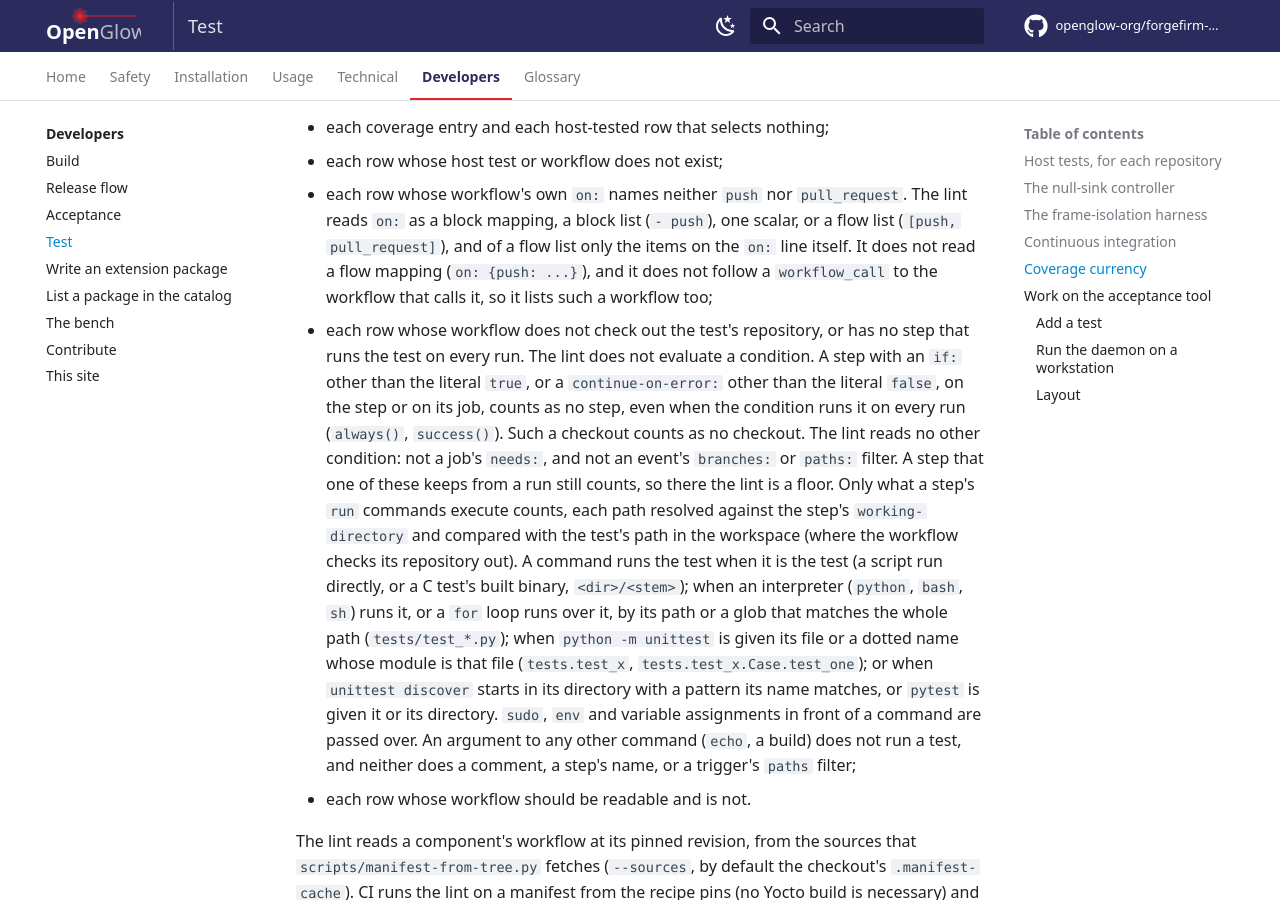
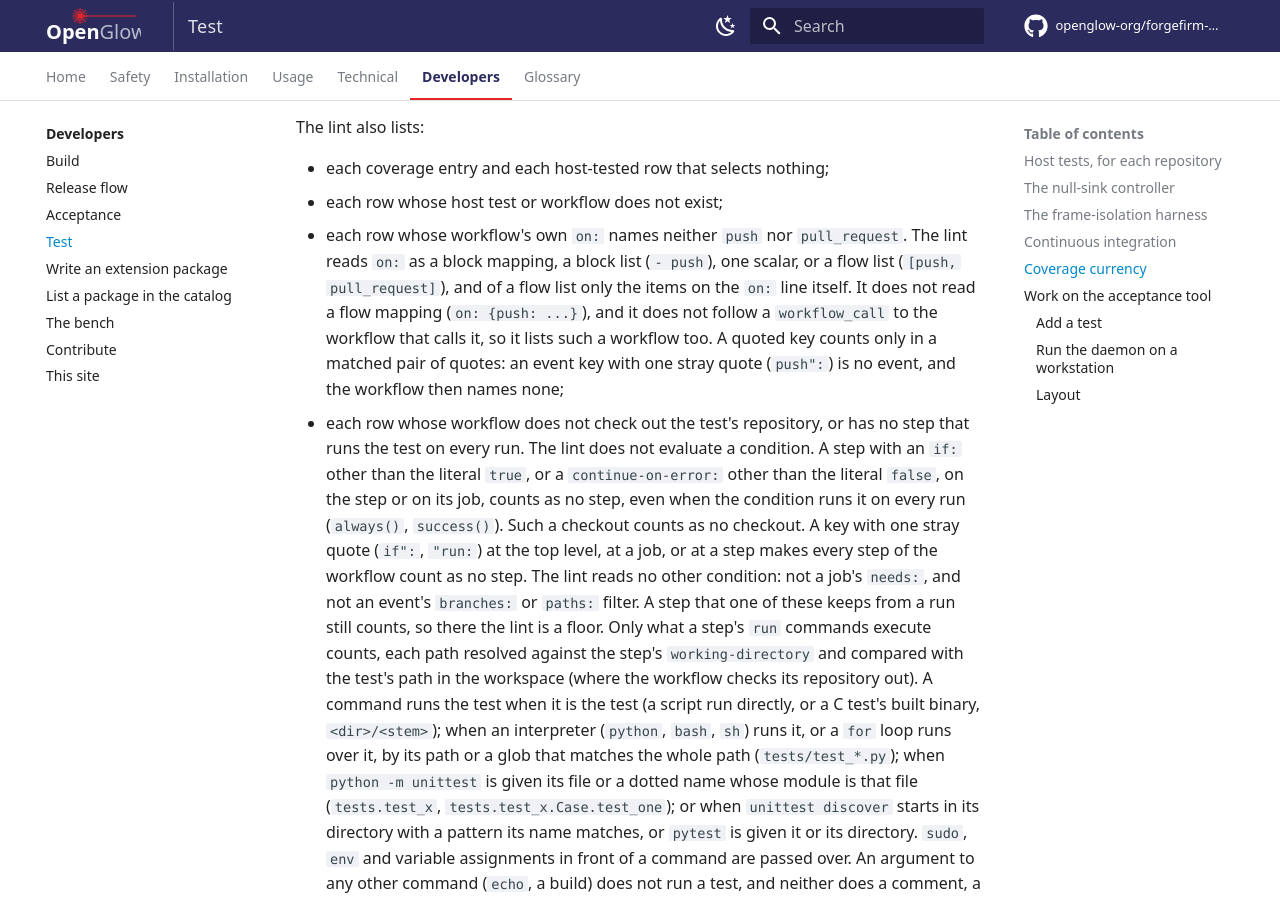
Before and after one commit to openglow-org/forgefirm-docs, an MkDocs documentation site: the page built from docs/developers/testing.md, in a window 1280 px wide and 900 px high, scrolled down 12783 px. Built offline with MkDocs 1.6.1 and Material for MkDocs 9.7.7, drawn with Linux system fonts in a browser that asks for light colours; comment, search, counter and statistics services are not loaded; some of the changed text lies outside the part shown.

Commit message:
Testing, Acceptance: a key with one stray quote reads as nothing, a suite module imports by the relative spelling, and the pyflakes step's failures
Companion of forgefirm c717ecb (forgetest: the lint reads a quoted key
only in a matched pair, and a key with one stray quote runs nothing),
a10fd77 (forgetest: the hash cases hold what a test's own import
imports in turn, and the guard refuses an absolute package import) and
6473e7d (forgetest-ci: the undefined-name step prints why it failed,
and fails a run SIGINT stopped).

- developers/testing.md, Coverage currency, the trigger entry: a quoted
  key counts only in a matched pair of quotes; an event key with one
  stray quote is no event, and the workflow then names none.
- developers/testing.md, Coverage currency, the step entry: a key with
  one stray quote at the top level, at a job, or at a step makes every
  step of the workflow count as no step.
- developers/acceptance.md, Domain fingerprints and inheritance: a
  suite module imports the package and its siblings by the relative
  spelling alone; the walk reads no absolute forgetest import, and a
  host test refuses one.
- developers/testing.md, Continuous integration, the forgetest-ci row:
  the pyflakes pass also fails on a status other than 0 or 1 and on a
  run SIGINT stops, and prints the capture when the run fails.

Proof: python -B scripts/check-style.py (style: clean), python -B
scripts/check-interfaces.py (interfaces: clean (245 checked)), and
the strict zensical build (No issues found) on the committed tree. The
lint's reading is workflow_triggers and workflow_steps in forgefirm's
forgetest/forgetest/manifest.py, run on probe workflows from a scratch
export of its HEAD: an event key push": with one quote under on: gives
no event, and the workflow names none; a step that runs ./build/x_test
counts, and no longer does with env": at the top level, if": among a
job's keys, or "run: at the step; the same step with "run": in a
matched pair counts. The guard is test_manifest.py's check of the
suite's package imports. The pyflakes step is the one in forgefirm's
.github/workflows/forgetest-ci.yml: a status other than 0 or 1 prints
pyflakes.txt and exits 1, and the grep fails the step on "undefined
name", "Traceback" and "... stopped".

Acceptance: none; docs only.

```diff
--- a/docs/developers/testing.md
+++ b/docs/developers/testing.md
@@ -141,7 +141,7 @@ coverage lint reads a component's workflow at its pinned revision instead
 | `forgeext` | `build` | fwup 1.16.0 (the version the image carries) and the CMake build with `-Werror`; eleven C tests, `install_test.py`, and `ffx_test.py`; and under `sudo`, `sandbox_test` and, with the rule file from a `forgefirm` checkout, `netrules_test.py`, `run_test.py`, and `sdk_test.py`. A test that reports it could not run (exit 77) fails the job. A second job, `holds-wire`, checks out `forgectrl` beside the tree at the head of its default branch, unpinned, and builds and runs its `holds_wire_test` against this tree's `holdkeep.c` ([the push order](release-flow.md#the-push-order)). |
 | `python3-gfhardware` | `host-tests` | Every test module, each in its own interpreter, with a checkout of `Glowforge-Utilities` beside the tree at the head of its default branch, unpinned, which the tests import ([the push order](release-flow.md#the-push-order)). |
 | `Glowforge-Utilities` | `host-tests` | The whole suite in one `pytest` run, after an editable install of the package. |
-| `forgefirm` | `forgetest-ci` | On each pull request, and on a push to `master` that changes `forgetest/`, the gate, manifest, and source-bundle scripts, the overlay `kas/source-bundle.yml`, or a file under `meta-forgefirm/recipes-forgefirm/`. Steps: the tree manifest from the recipe pins (`scripts/manifest-from-tree.py`, which also gets the pinned application sources that the log-phrase check reads); the unit tests; a pyflakes pass over `forgetest` and `tests` that fails on an undefined name, on a pyflakes crash, or when pyflakes is absent; the shared-UI check (`scripts/check-ui-vendor.py`: the `theme.css` and the vendored Bootstrap of the page are byte-identical to those of forgectrl at its pinned revision); the coverage lint with `--enforce`; and a gate self-check (the gate refuses an empty artifact with exit status 1, never with a traceback). After the tree manifest, it compares the image's extension key with the key the extension catalog publishes, and the address in the pinned forgectrl's `src/extpkg.h` with the file name that the catalog's publish tool uploads, without requesting that address; the catalog's own check workflow runs the same two comparisons, against forgefirm's default branch, on each pull request and each push to main. |
+| `forgefirm` | `forgetest-ci` | On each pull request, and on a push to `master` that changes `forgetest/`, the gate, manifest, and source-bundle scripts, the overlay `kas/source-bundle.yml`, or a file under `meta-forgefirm/recipes-forgefirm/`. Steps: the tree manifest from the recipe pins (`scripts/manifest-from-tree.py`, which also gets the pinned application sources that the log-phrase check reads); the unit tests; a pyflakes pass over `forgetest` and `tests` that fails on an undefined name, on a pyflakes crash, on a status other than 0 or 1, on a run SIGINT stops, or when pyflakes is absent, and prints the capture when the run fails; the shared-UI check (`scripts/check-ui-vendor.py`: the `theme.css` and the vendored Bootstrap of the page are byte-identical to those of forgectrl at its pinned revision); the coverage lint with `--enforce`; and a gate self-check (the gate refuses an empty artifact with exit status 1, never with a traceback). After the tree manifest, it compares the image's extension key with the key the extension catalog publishes, and the address in the pinned forgectrl's `src/extpkg.h` with the file name that the catalog's publish tool uploads, without requesting that address; the catalog's own check workflow runs the same two comparisons, against forgefirm's default branch, on each pull request and each push to main. |
 | `forgefirm` | `fixture-ci` | On a change under `fixture/`. Steps: the policy host test with gcc, and the firmware build in the pinned ESP-IDF container with a placeholder `fixture.env`. Thus a change that does not compile never reaches a bench. |
 | `forgefirm` | `sandbox-ci` | On each pull request, and on a push to `master` that changes the `forgefirm-sandbox` recipe or the test. One step: `scripts/sandbox-rules-test.py` as root, which loads the [extension sandbox's](../technical/forgefirm/image-and-bsp.md#the-extension-sandbox) rule file into a network namespace of its own, joins a second namespace to it with a veth pair (a peer that is not the machine), and sends from real uids. A pool uid is refused on loopback (IPv4 and IPv6), at its own LAN address, and at the peer (TCP at once, UDP with `EPERM`); root and the uids on either side of the pool are not touched; an allowlist chain opens one port of the peer to one uid; with loopback and the machine's own address on its allowlist a pool uid is still refused there; and loading the file again takes the allowlist away. |
 | `forgefirm-docs` | `check`, `deploy` | The strict build and the two lints, on each pull request and push. `deploy` publishes `main` to GitHub Pages. |
@@ -207,13 +207,17 @@ The lint also lists:
   flow list only the items on the `on:` line itself. It does not read a
   flow mapping (`on: {push: ...}`), and it does not follow a
   `workflow_call` to the workflow that calls it, so it lists such a
-  workflow too;
+  workflow too. A quoted key counts only in a matched pair of quotes: an
+  event key with one stray quote (`push":`) is no event, and the workflow
+  then names none;
 - each row whose workflow does not check out the test's repository, or has
   no step that runs the test on every run. The lint does not evaluate a
   condition. A step with an `if:` other than the literal `true`, or a
   `continue-on-error:` other than the literal `false`, on the step or on its
   job, counts as no step, even when the condition runs it on every run
-  (`always()`, `success()`). Such a checkout counts as no checkout. The
+  (`always()`, `success()`). Such a checkout counts as no checkout. A key
+  with one stray quote (`if":`, `"run:`) at the top level, at a job, or at
+  a step makes every step of the workflow count as no step. The
   lint reads no other condition: not a job's `needs:`, and not an event's
   `branches:` or `paths:` filter. A step that one of these keeps from a run
   still counts, so there the lint is a floor.
```
Also changed, not shown: docs/developers/acceptance.md (+4 -1 lines).
